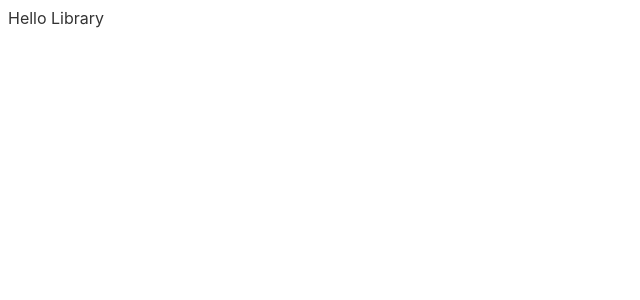
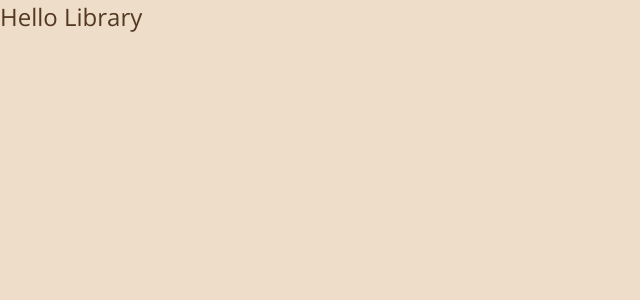
Before and after one commit to papaponmx/svelte-sandbox, a Svelte app: page / in a window 1280 px wide. Shown: the top 300 px of the page, without its empty margins (0-640 px from the left). Built offline with nearby package versions, Linux system fonts and the light colour scheme.

Commit message:
Added global css

```diff
--- a/public/global.css
+++ b/public/global.css
@@ -60,3 +60,58 @@ button:not(:disabled):active {
 button:focus {
 	border-color: #666;
 }
+
+:root {
+  --colorFg: #533721;
+  --colorFgInverse: #fff;
+  --colorBg: #eedec9;
+  --colorCta: #e64224;
+
+  --spacingXSmall: 0.25rem;
+  --spacingSmall: 0.5rem;
+  --spacingMedium: 1rem;
+  --spacingLarge: 1.5rem;
+  --spacingXLarge: 2rem;
+
+  --typeFaceDefault: 'Open Sans', sans-serif;
+  --typeLineHeightTight: 1em;
+  --typeSizeSmall: 0.75rem;
+  --typeSizeDefault: 16px;
+  --typeSizeMedium: 1rem;
+  --typeSizeLarge: 1.5rem;
+  --typeSizeXLarge: 3rem;
+  --typeSizeXXLarge: 4rem;
+  --typeWeightDefault: 400;
+  --typeWeightBold: 800;
+}
+
+html,
+body {
+  background: var(--colorBg);
+  color: var(--colorFg);
+  font-family: var(--typeFaceDefault);
+  font-size: var(--typeSizeDefault);
+  margin: 0;
+  padding: 0;
+}
+
+h1,
+h2,
+h3,
+h4,
+h5,
+h6 {
+  margin: 0;
+}
+
+input,
+button,
+textarea {
+  margin-bottom: 0;
+}
+
+@media (min-width: 70rem) {
+  :root {
+    --typeSizeDefault: 24px;
+  }
+}
```
